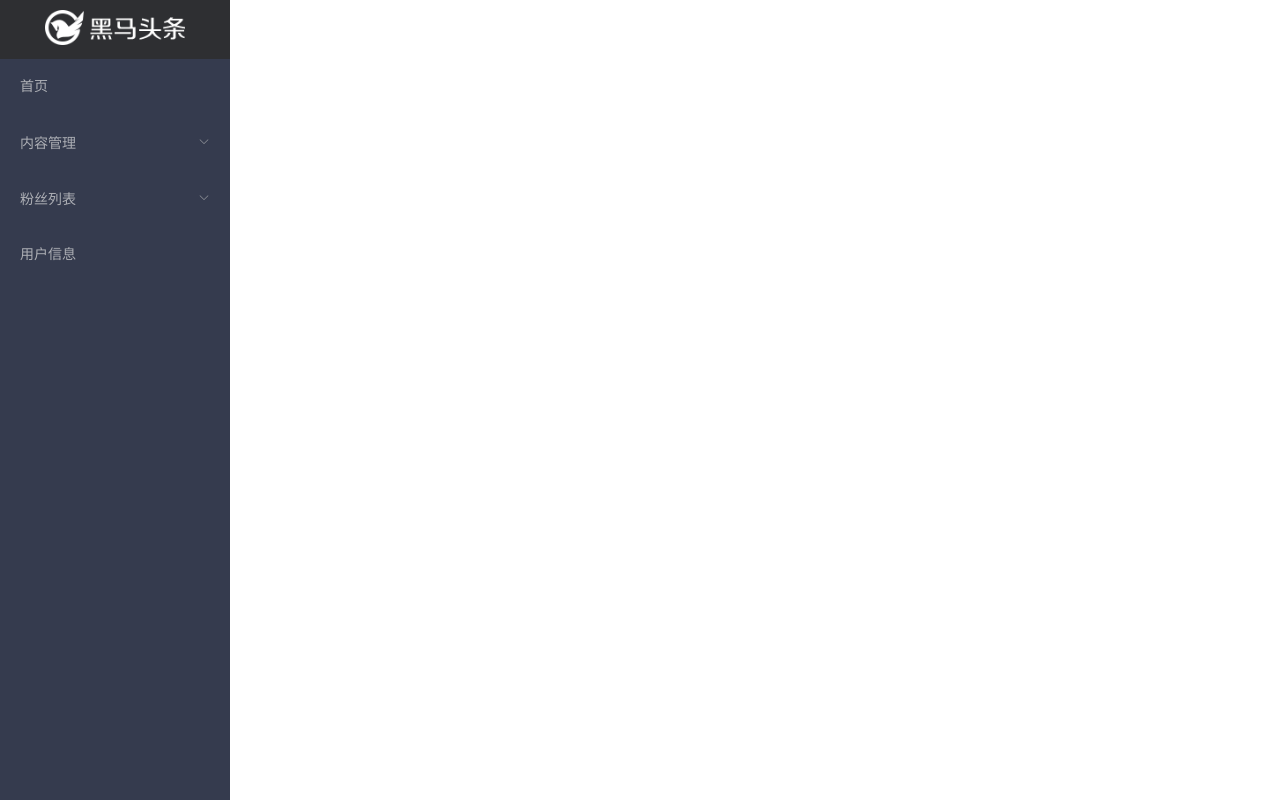
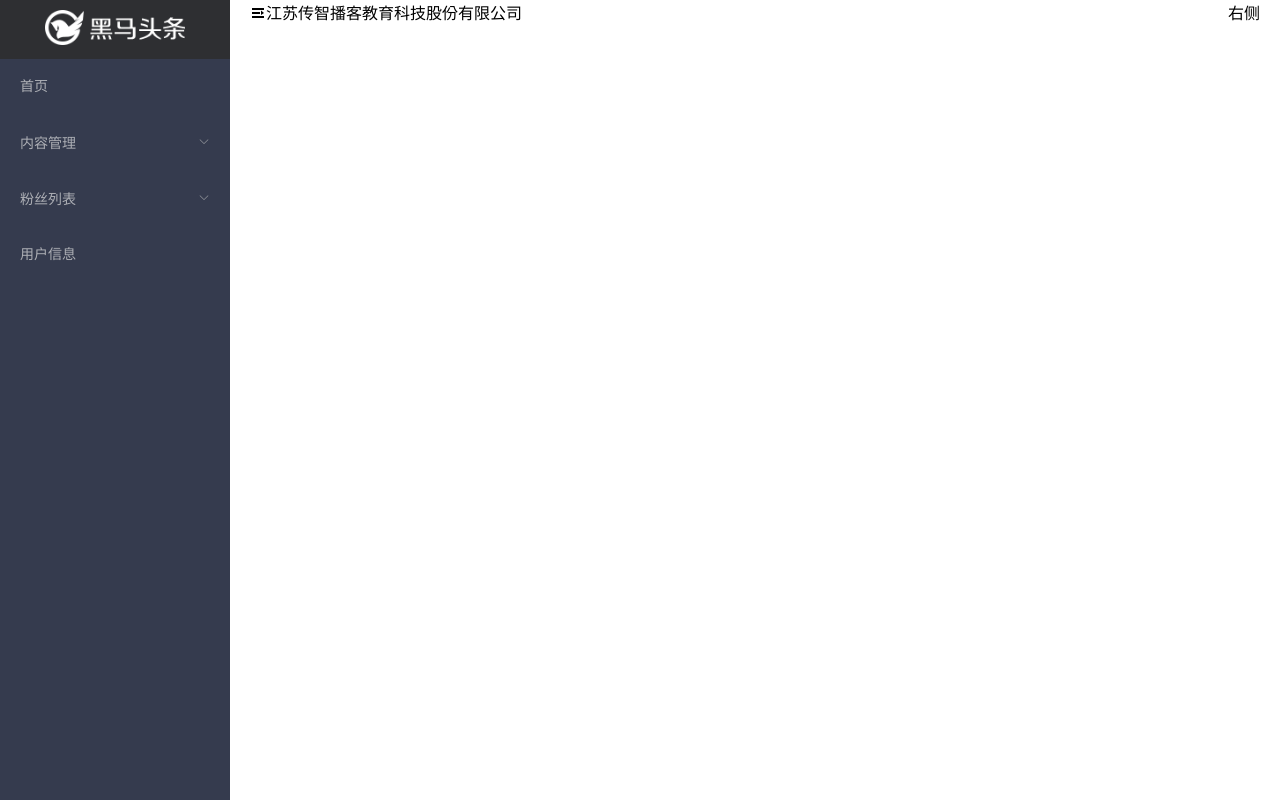
Before and after one commit to 779666q/heimatoutiao, a Vue app: page /#/home in a window 1280 px wide. Built offline with nearby package versions, Linux system fonts and the light colour scheme.

Commit message:
主页头部

```diff
--- /dev/null
+++ b/src/components/home/header.vue
@@ -0,0 +1,26 @@
+<template>
+  <!-- 最头部那个组件 -->
+  <el-row type="flex" justify="space-between">
+      <!-- 两列 -->
+      <!-- 左侧 -->
+      <el-col :span="12">
+        <!-- 左侧图标 -->
+        <i class= 'el-icon-s-unfold'></i>
+        <span>江苏传智播客教育科技股份有限公司</span>
+      </el-col>
+      <!-- 右侧 -->
+      <el-col :span="4">
+          <div style='float:right'>右侧</div>
+      </el-col>
+  </el-row>
+</template>
+
+<script>
+export default {
+
+}
+</script>
+
+<style>
+
+</style>
--- a/src/views/home/index.vue
+++ b/src/views/home/index.vue
@@ -13,6 +13,7 @@
      <!-- 上下布局 -->
      <el-header>
        <!-- 头部 -->
+       <biaotou></biaotou>
      </el-header>
      <el-main>
       <!-- 主要区域 -->
@@ -24,9 +25,11 @@
 <script>
 // 把左边导航引进来
 import daohang from '../../components/home/zuocedaohang'
+import toubu from '../../components/home/header'
 export default {
   components: {
-    'zuocedaohang': daohang
+    'zuocedaohang': daohang,
+    'biaotou': toubu
   }
 }
 </script>
```
